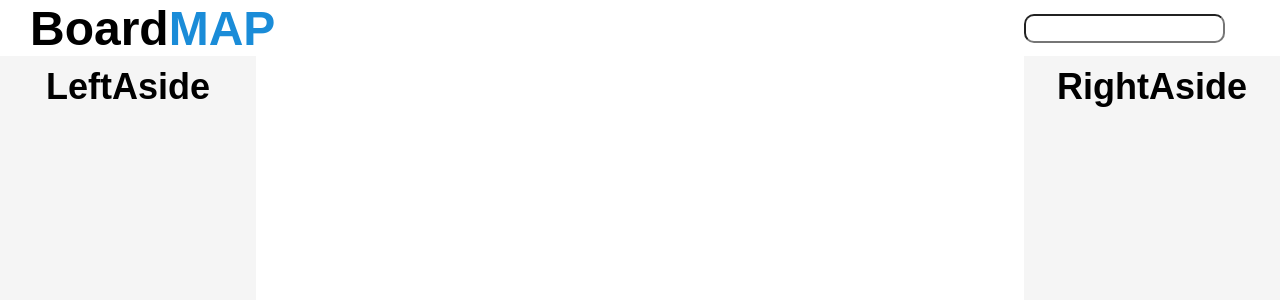
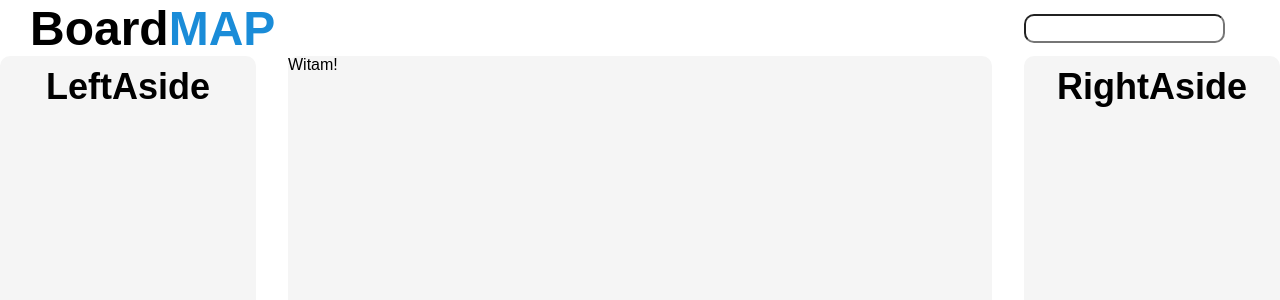
Before and after one commit to PiotrRynio/CodersCamp2021.Project-2.FullStack.React-Node, a React (Create React App) app in the folder frontend/: page / in a window 1280 px wide. Shown: the top 300 px of the page. Built offline with nearby package versions, Linux system fonts and the light colour scheme.

Commit message:
Finish work on UI/Apperence of the website

```diff
--- a/frontend/src/components/MainContent/MainContent.js
+++ b/frontend/src/components/MainContent/MainContent.js
@@ -1,12 +1,8 @@
 import React from 'react';
-import { MainContainer, Main } from './MainContent.styled';
+import { Container } from './MainContent.styled';
 
 const MainContent = () => {
-  return (
-    <MainContainer>
-      <Main>Main</Main>
-    </MainContainer>
-  );
+  return <Container>Witam!</Container>;
 };
 
 export default MainContent;
--- a/frontend/src/components/MainContent/MainContent.styled.js
+++ b/frontend/src/components/MainContent/MainContent.styled.js
@@ -1,20 +1,14 @@
 import styled from 'styled-components';
 
-export const MainContainer = styled.main`
-  height: 100%;
-  width: 60%;
+export const Container = styled.main`
+  position: relative;
+  min-height: 200vh;
+  width: 55%;
+  margin-top: 56px;
   background-color: #f5f5f5;
-  overflow-y: auto;
-
-  &::-webkit-scrollbar {
-    display: none;
-  }
-
-  -ms-overflow-style: none;
-  scrollbar-width: none;
+  border-radius: 10px;
 `;
 
 export const Main = styled.h1`
   font-size: 36px;
-  height: 200vh;
 `;
--- a/frontend/src/components/Navigation/Navigation.styled.js
+++ b/frontend/src/components/Navigation/Navigation.styled.js
@@ -2,6 +2,7 @@ import styled from 'styled-components';
 
 export const Nav = styled.div`
   position: fixed;
+  left: 0;
   top: 56px;
   bottom: 0;
   display: flex;
@@ -10,6 +11,7 @@ export const Nav = styled.div`
   width: 20%;
   background-color: #f5f5f5;
   padding: 10px 20px;
+  border-radius: 10px;
 `;
 
 export const NavElements = styled.h1`
--- a/frontend/src/components/RightSide/RightSide.styled.js
+++ b/frontend/src/components/RightSide/RightSide.styled.js
@@ -10,6 +10,7 @@ export const Aside = styled.div`
   align-items: center;
   width: 20%;
   padding: 10px 20px;
+  border-radius: 10px;
   background-color: #f5f5f5;
 `;
 
--- a/frontend/src/components/Topbar/TopBar.styled.js
+++ b/frontend/src/components/Topbar/TopBar.styled.js
@@ -9,6 +9,7 @@ export const TopBarContainer = styled.div`
   align-items: center;
   padding: 15px 55px 15px 30px;
   background-color: white;
+  z-index: 1;
 `;
 
 export const TopBarLogo = styled.h1`
--- a/frontend/src/view/viewApp/App.js
+++ b/frontend/src/view/viewApp/App.js
@@ -1,5 +1,4 @@
 import React from 'react';
-import MainTemplate from '../viewTemplate/MainTemplate';
 import MainContent from '../../components/MainContent/MainContent';
 import RightSide from '../../components/RightSide/RightSide';
 import TopBar from '../../components/Topbar/TopBar';
@@ -13,12 +12,8 @@ function App() {
       <GlobalStyle />
       <TopBar />
       <Navigation />
-      {/*<MainContent />*/}
+      <MainContent />
       <RightSide />
-      {/*<MainTemplate>*/}
-      {/*  <MainContent />*/}
-      {/*  <RightSide />*/}
-      {/*</MainTemplate>*/}
     </Container>
   );
 }
--- a/frontend/src/view/viewApp/App.styled.js
+++ b/frontend/src/view/viewApp/App.styled.js
@@ -4,4 +4,6 @@ export const Container = styled.div`
   position: relative;
   min-height: 100vh;
   width: 100vw;
+  display: flex;
+  justify-content: center;
 `;
```
